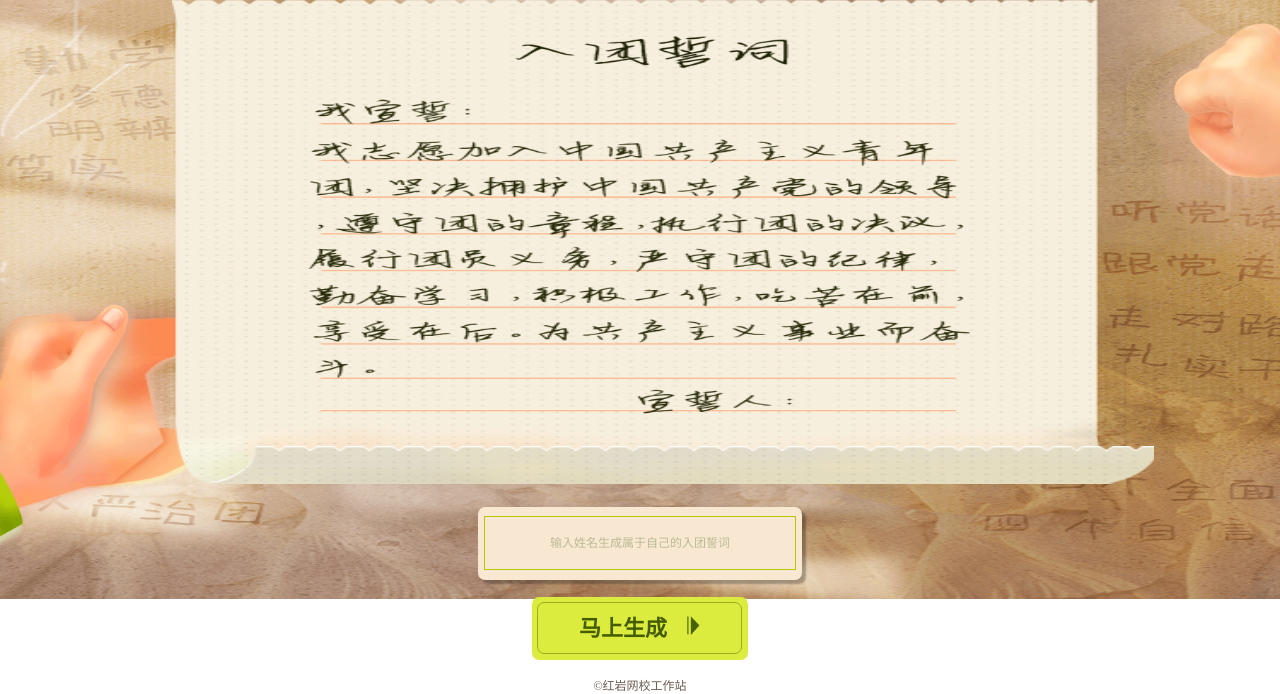
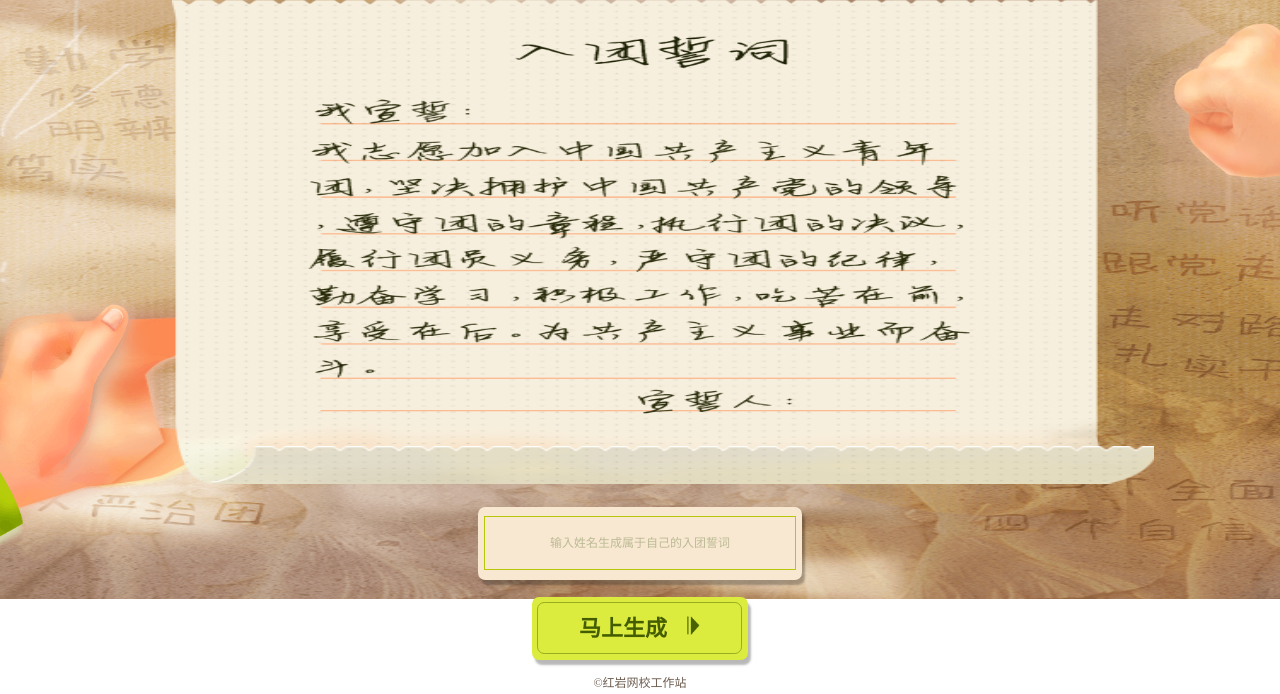
Before and after one commit to ZhqhLrb/xs, a plain HTML site: page index.html in a window 1280 px wide. Shown: the part 201-895 px from the top of the page. Drawn offline with Linux system fonts and the light colour scheme.

Commit message:
fix: copyright

```diff
--- a/css/index.css
+++ b/css/index.css
@@ -108,7 +108,7 @@ h2 {
   box-sizing: border-box;
   background-color: #f8e8d1;
   border-radius: 0.13333333rem;
-  box-shadow: 4px 4px 2px rgba(0, 0, 0, 0.28);
+  box-shadow: 0.05333333rem 0.09333333rem 0.04rem rgba(0, 0, 0, 0.28);
 }
 .input-name textarea {
   display: block;
@@ -145,6 +145,7 @@ h2 {
   outline: none;
   border: none;
   border-radius: 0.13333333rem;
+  box-shadow: 0.05333333rem 0.09333333rem 0.04rem rgba(0, 0, 0, 0.28);
 }
 .build-btn .btn-inner {
   height: 0.96rem;
@@ -171,7 +172,7 @@ h2 {
   background-position: center;
 }
 .copyright {
-  margin-top: 0.29333333rem;
+  margin-top: 0.24rem;
   color: #6d5d50;
   text-align: center;
   font-family: "PingFang SC", "Hiragino Sans GB", "Heiti SC", "Microsoft YaHei", "WenQuanYi Micro Hei";
```
